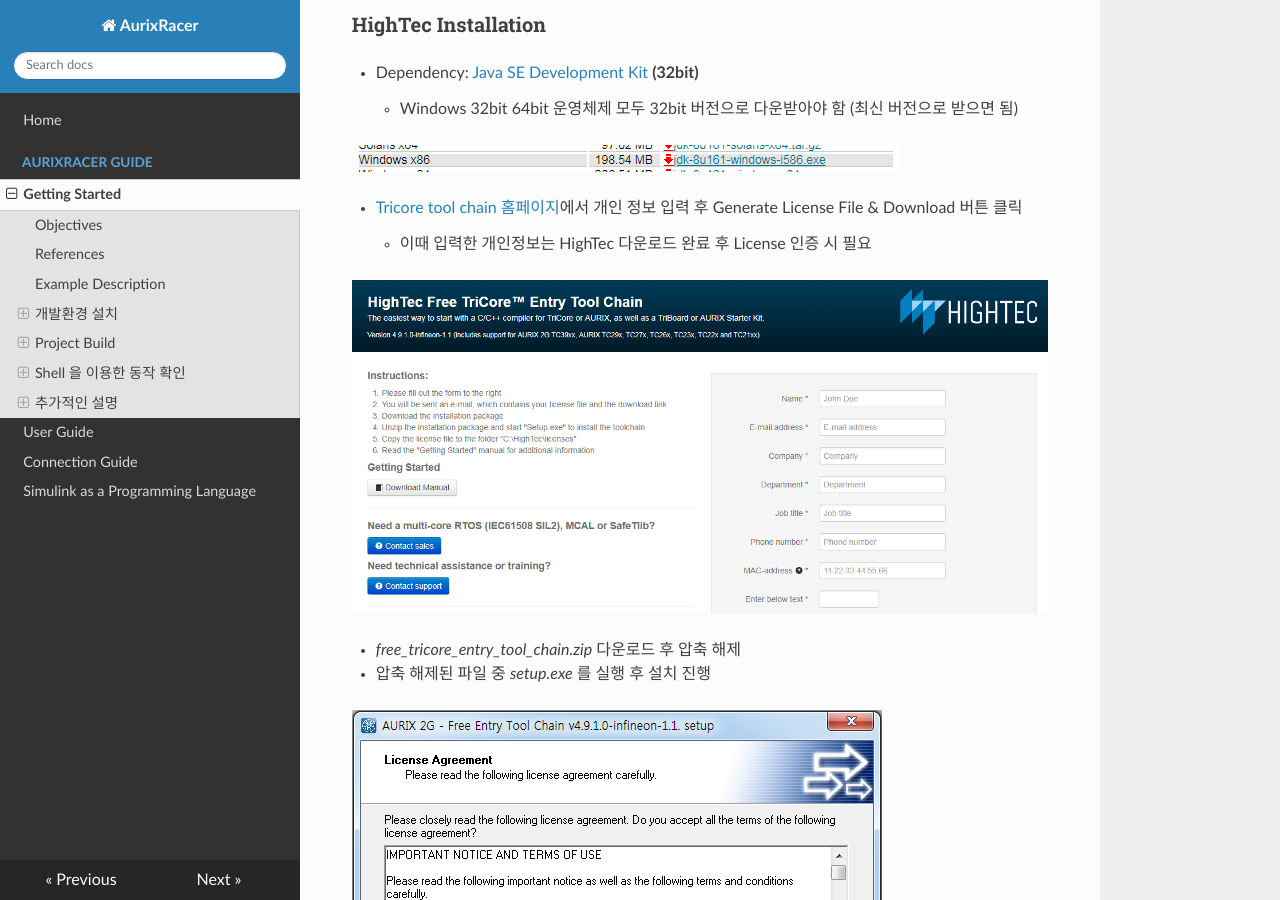
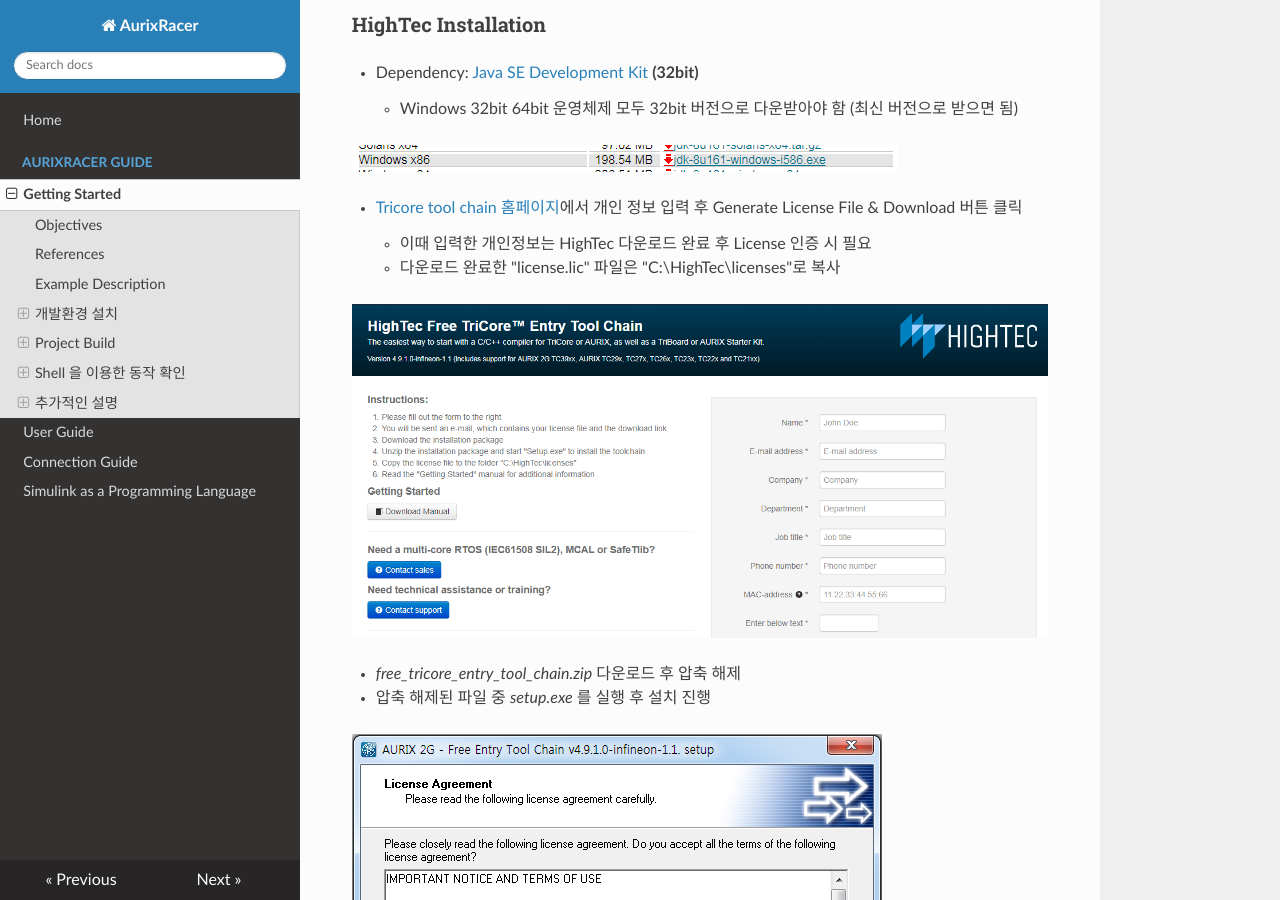
Before and after one commit to realsosy/AurixRacer, an MkDocs documentation site: the page built from docs/GettingStarted.md, in a window 1280 px wide and 900 px high, scrolled down 1085 px. Built offline with MkDocs 1.6.1, drawn with Linux system fonts in a browser that asks for light colours; nearby versions of some CDN libraries; old or Windows-style settings are respelled for this version of MkDocs.

Commit message:
Copy License file into "C:\HighTec\licenses"

```diff
--- a/docs/GettingStarted.md
+++ b/docs/GettingStarted.md
@@ -48,6 +48,7 @@ date: 2018-04-10
 
 * [Tricore tool chain 홈페이지](http://free-entry-toolchain.hightec-rt.com/index.php)에서 개인 정보 입력 후 Generate License File & Download 버튼 클릭
     * 이때 입력한 개인정보는 HighTec 다운로드 완료 후 License 인증 시 필요
+    * 다운로드 완료한 "license.lic" 파일은 "C:\HighTec\licenses"로 복사
 
  ![GettingStarted_01Hightec](images/GettingStarted_01Hightec.png)
 
```
